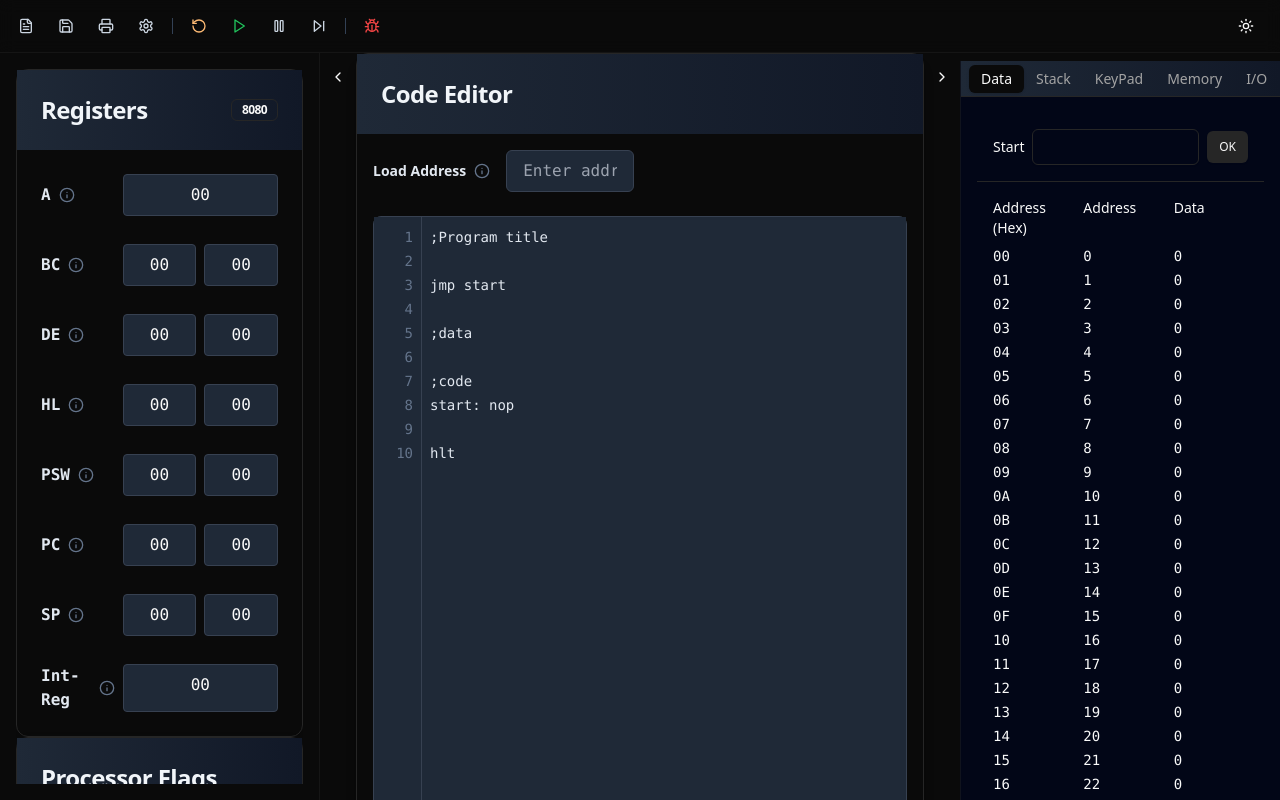
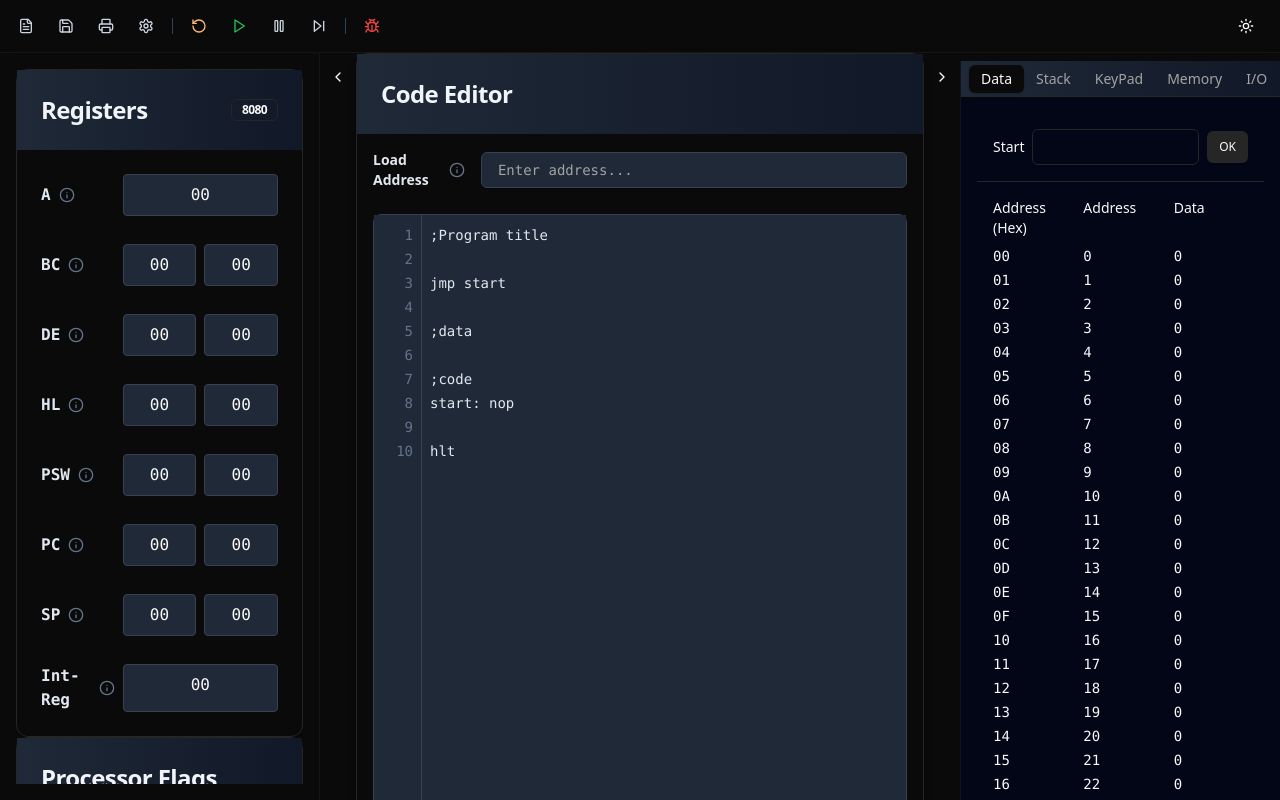
Before and after one commit to TechExplorerAnish/gnu8085sim, a React (Vite) app: page / in a window 1280 px wide. Built offline with nearby package versions, Linux system fonts and the light colour scheme.

Commit message:
refactor: replace native input with custom Input component and adjust layout

```diff
--- a/src/components/mycomponents/CodeEditor.jsx
+++ b/src/components/mycomponents/CodeEditor.jsx
@@ -7,6 +7,7 @@ import {
   TooltipTrigger,
   TooltipProvider,
 } from "@/components/ui/tooltip";
+import { Input } from "@/components/ui/input"
 import { InfoIcon } from "lucide-react";
 import { useState, useRef } from "react";
 
@@ -56,10 +57,10 @@ export function CodeEditor() {
                   </TooltipContent>
                 </Tooltip>
               </div>
-              <input
+              <Input
                 id="loadAt"
                 type="text"
-                className="w-32 px-4 py-2  font-mono rounded-md border border-slate-200 dark:border-gray-700 bg-slate-50 dark:bg-gray-800 text-slate-700 dark:text-slate-200 focus:border-slate-300 dark:focus:border-gray-600 transition-all"
+                className=" px-4 py-2  font-mono rounded-md border border-slate-200 dark:border-gray-700 bg-slate-50 dark:bg-gray-800 text-slate-700 dark:text-slate-200 focus:border-slate-300 dark:focus:border-gray-600 transition-all"
                 placeholder="Enter address..."
               />
             </div>
@@ -70,7 +71,9 @@ export function CodeEditor() {
             className="relative flex rounded-lg border border-slate-200 dark:border-gray-700"
             style={{ height }}
           >
-            {/* Line Numbers */}
+
+            {             /* Line Numbers */             }
+
             <div
               ref={lineNumbersRef}
               className="flex-none w-12 overflow-y-auto bg-slate-50 dark:bg-gray-800 border-r border-slate-200 dark:border-gray-700"
--- a/src/components/mycomponents/MemoryPannel.jsx
+++ b/src/components/mycomponents/MemoryPannel.jsx
@@ -124,7 +124,7 @@ export function MemoryPanel() {
   return (
     <div className="p-4 bg-background rounded-lg border">
       <div className="flex items-center gap-4 mb-4">
-        <div className="flex-2">
+        <div className="flex-3">
           <Input
             type="text"
             placeholder="Enter address (hex with 'h' suffix or decimal)"
```
